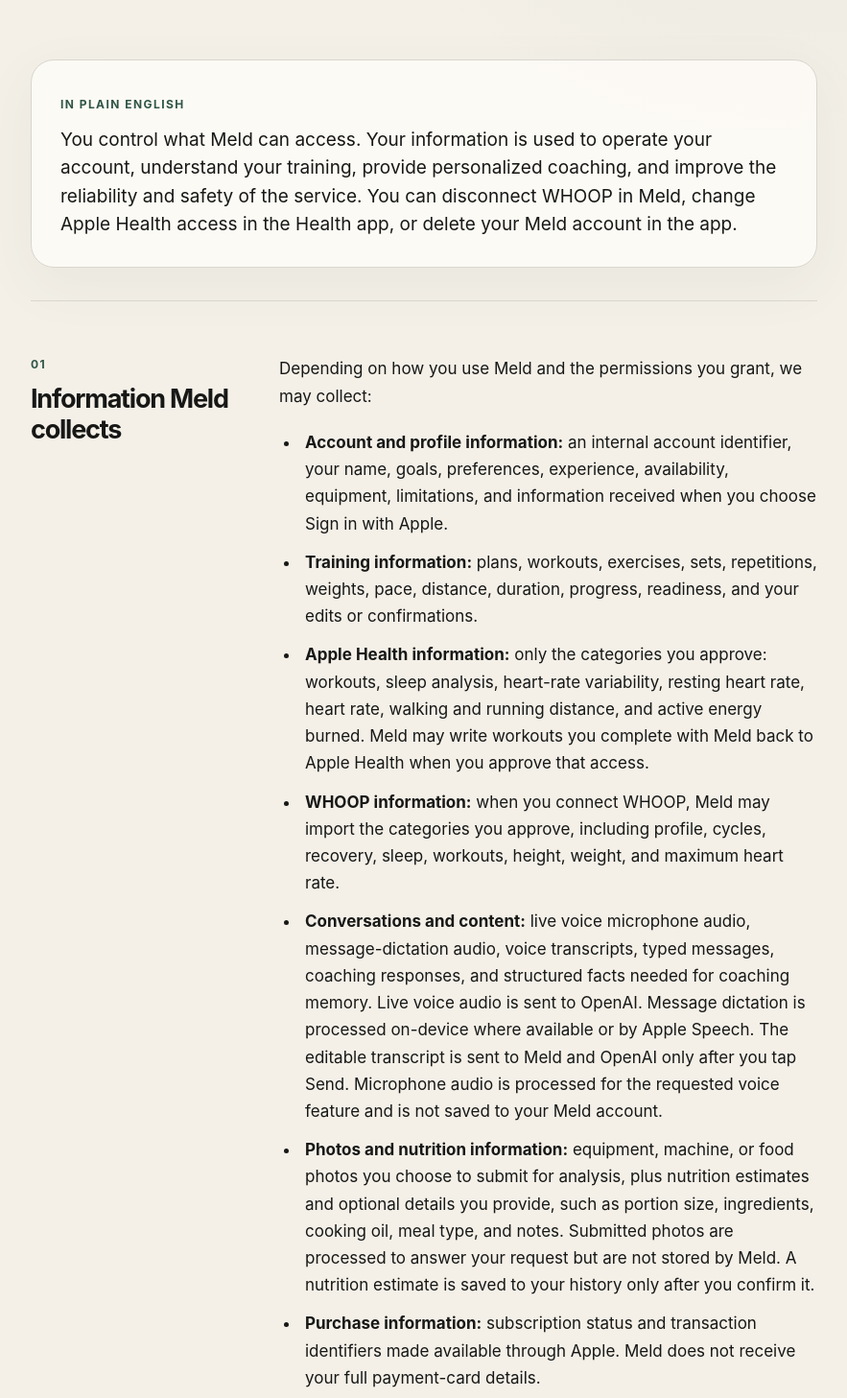
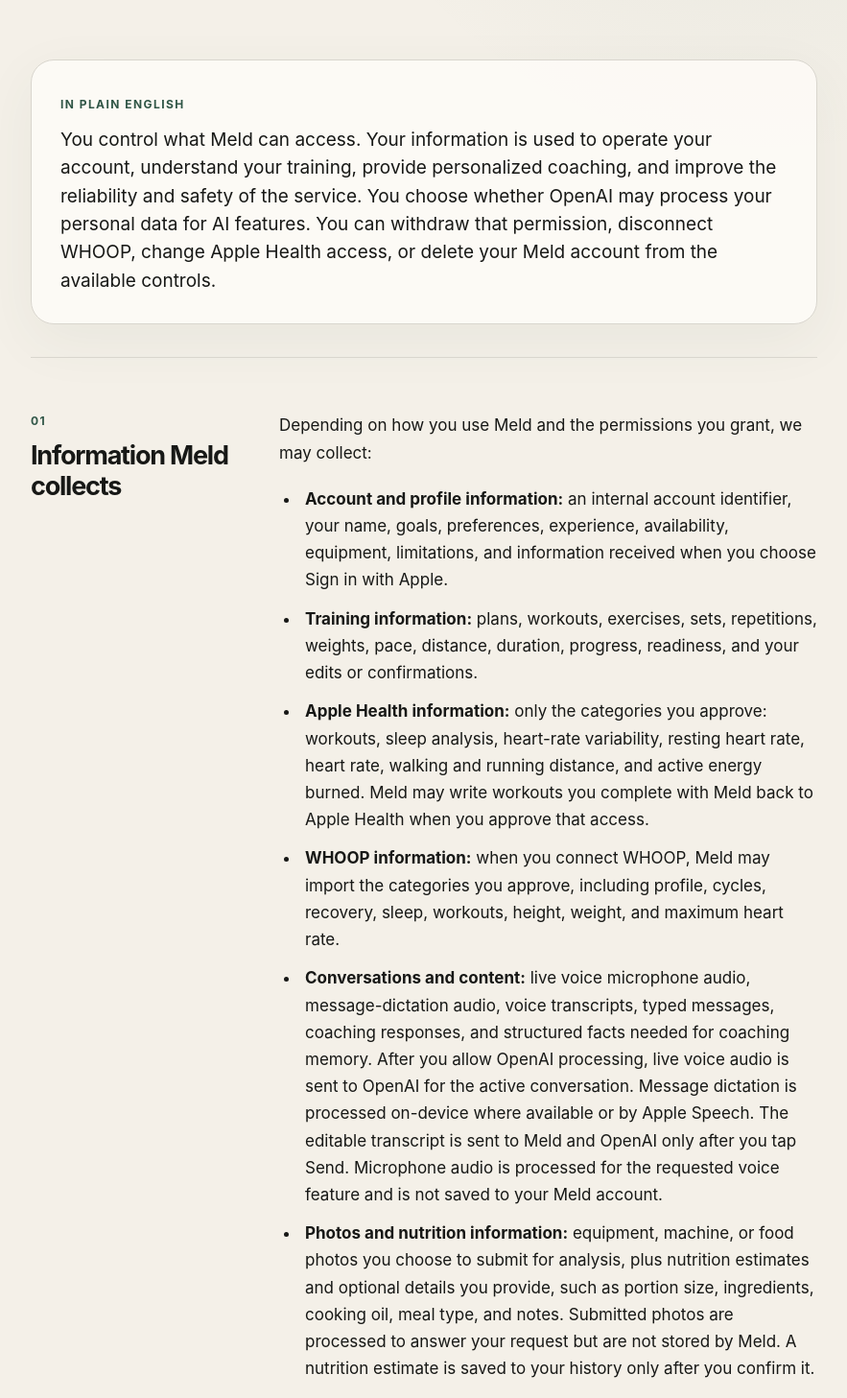
Before and after one commit to JDCR-GH/meld-privacy, a Next.js app: page /meld-privacy/ in a window 1280 px wide. Shown: the part 580-2037 px from the top of the page at 96% size, without its empty margins (198-1081 px from the left). Built offline with nearby package versions, Linux system fonts and the light colour scheme.

Commit message:
Document OpenAI processing consent (#7)
* Document OpenAI processing consent

* Clarify live voice consent condition

---------

Co-authored-by: Diaguili Diagana <jax@mac.lan>

```diff
--- a/app/page.tsx
+++ b/app/page.tsx
@@ -34,8 +34,9 @@
             You control what Meld can access. Your information is used to
             operate your account, understand your training, provide personalized
             coaching, and improve the reliability and safety of the service. You
-            can disconnect WHOOP in Meld, change Apple Health access in the
-            Health app, or delete your Meld account in the app.
+            choose whether OpenAI may process your personal data for AI features.
+            You can withdraw that permission, disconnect WHOOP, change Apple
+            Health access, or delete your Meld account from the available controls.
           </p>
         </aside>
 
@@ -46,7 +47,7 @@
             <li><strong>Training information:</strong> plans, workouts, exercises, sets, repetitions, weights, pace, distance, duration, progress, readiness, and your edits or confirmations.</li>
             <li><strong>Apple Health information:</strong> only the categories you approve: workouts, sleep analysis, heart-rate variability, resting heart rate, heart rate, walking and running distance, and active energy burned. Meld may write workouts you complete with Meld back to Apple Health when you approve that access.</li>
             <li><strong>WHOOP information:</strong> when you connect WHOOP, Meld may import the categories you approve, including profile, cycles, recovery, sleep, workouts, height, weight, and maximum heart rate.</li>
-            <li><strong>Conversations and content:</strong> live voice microphone audio, message-dictation audio, voice transcripts, typed messages, coaching responses, and structured facts needed for coaching memory. Live voice audio is sent to OpenAI. Message dictation is processed on-device where available or by Apple Speech. The editable transcript is sent to Meld and OpenAI only after you tap Send. Microphone audio is processed for the requested voice feature and is not saved to your Meld account.</li>
+            <li><strong>Conversations and content:</strong> live voice microphone audio, message-dictation audio, voice transcripts, typed messages, coaching responses, and structured facts needed for coaching memory. After you allow OpenAI processing, live voice audio is sent to OpenAI for the active conversation. Message dictation is processed on-device where available or by Apple Speech. The editable transcript is sent to Meld and OpenAI only after you tap Send. Microphone audio is processed for the requested voice feature and is not saved to your Meld account.</li>
             <li><strong>Photos and nutrition information:</strong> equipment, machine, or food photos you choose to submit for analysis, plus nutrition estimates and optional details you provide, such as portion size, ingredients, cooking oil, meal type, and notes. Submitted photos are processed to answer your request but are not stored by Meld. A nutrition estimate is saved to your history only after you confirm it.</li>
             <li><strong>Purchase information:</strong> subscription status and transaction identifiers made available through Apple. Meld does not receive your full payment-card details.</li>
             <li><strong>Technical information:</strong> limited request, error, device, and security information needed to operate, protect, and troubleshoot the service.</li>
@@ -66,7 +67,8 @@
         </PolicySection>
 
         <PolicySection number="03" title="AI processing">
-          <p>Meld uses OpenAI services to provide coaching, live speech, equipment recognition, and food-photo nutrition estimates. Live voice audio and its transcript are sent to OpenAI for the active conversation. Message dictation is processed on-device where available or by Apple Speech. Meld sends the editable dictation transcript to OpenAI only after you tap Send. To produce a response, relevant parts of your prompt, conversation, photo, profile, training history, nutrition history, and approved health or fitness context may also be sent to OpenAI. Meld limits this context to what is reasonably needed for the feature you requested.</p>
+          <p>Before Meld sends personal data to OpenAI, Meld identifies OpenAI, describes the relevant data categories and purposes, and asks you to choose Allow and continue. This permission is stored for your Meld account. If you choose Not now, AI coaching, live voice, equipment recognition, and food-photo analysis remain paused. Today, Progress, account controls, and manual workout logging remain available.</p>
+          <p>When you allow processing, Meld uses OpenAI services to provide coaching, live speech, equipment recognition, and food-photo nutrition estimates. Live voice audio and its transcript are sent to OpenAI for the active conversation. Message dictation is processed on-device where available or by Apple Speech. Meld sends the editable dictation transcript to OpenAI only after you tap Send. To produce a response, relevant parts of your prompt, conversation, photo, profile, training history, nutrition history, and approved health or fitness context may also be sent to OpenAI. Meld limits this context to what is reasonably needed for the feature you requested.</p>
           <p>AI output can be incomplete or wrong. Food-photo calories and macronutrients are estimates, especially when ingredients, cooking methods, or portions are not visible. Meld is a fitness coaching tool, not a medical provider, and it does not diagnose or treat medical conditions. Stop exercising and seek qualified medical help when appropriate.</p>
         </PolicySection>
 
@@ -95,6 +97,7 @@
 
         <PolicySection number="06" title="Your choices and rights">
           <ul>
+            <li>Allow or decline OpenAI processing when Meld first asks, and withdraw or grant that permission later from Profile &gt; Privacy &amp; Safety.</li>
             <li>Choose which Apple Health categories to approve, and change access later in the Health app.</li>
             <li>Connect or disconnect WHOOP from Meld&apos;s profile settings.</li>
             <li>Correct profile and workout information, or delete saved nutrition entries, through Meld.</li>
```
Also changed, not shown: 18 other files (tests, documents, lock files or other folders).
